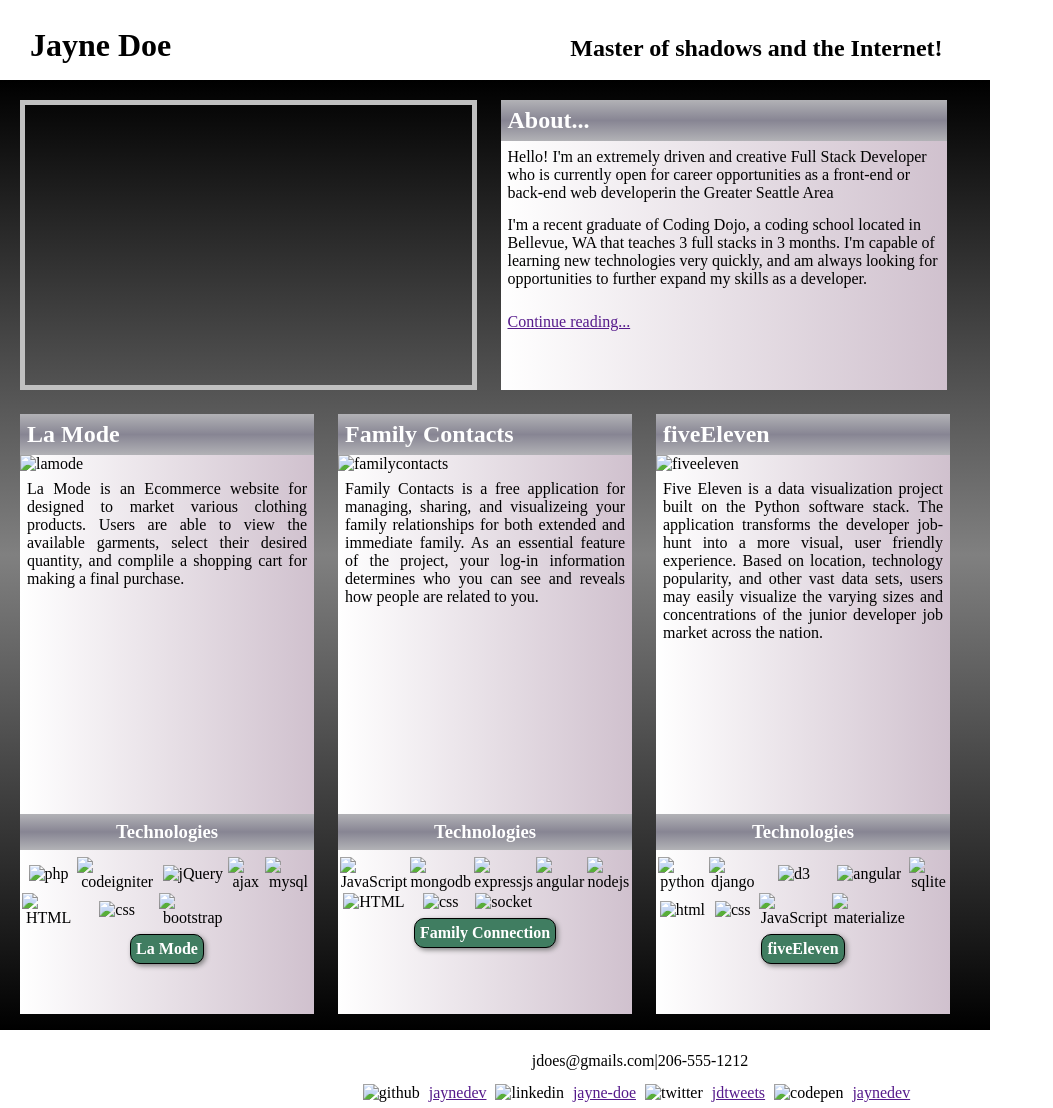
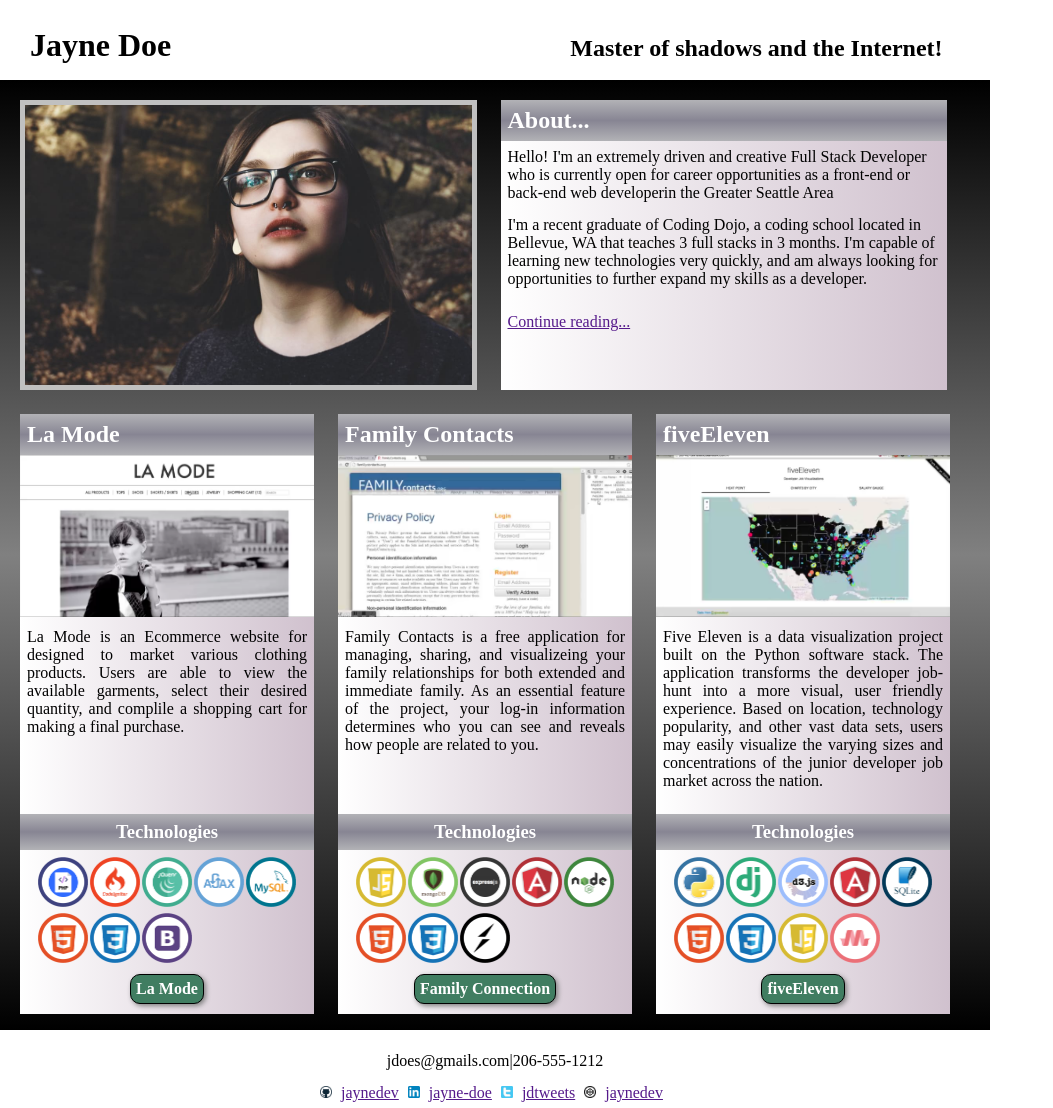
Before and after one commit to crgalloway/Profile_assignment, a plain HTML site: page index.html in a window 1280 px wide. Shown: the whole page, without its empty margins (0-1053 px from the left). Drawn offline with Linux system fonts and the light colour scheme.

Commit message:
Modified image location and accompanying source links

```diff
--- a/index.html
+++ b/index.html
@@ -25,33 +25,33 @@
 			<div id="lower">
 				<div class="project">
 					<h2>La Mode</h2>
-					<img class="projimage" src="Portfolio_images/lamode.png" alt="lamode">
+					<img class="projimage" src="lamode.png" alt="lamode">
 					<p>La Mode is an Ecommerce website for designed	to market various clothing products. Users are able to view the available garments, select their desired quantity, and complile a shopping cart for making a final purchase.</p>
 				</div>
 				<div class="project">
 					<h2>Family Contacts</h2>
-					<img class="projimage" src="Portfolio_images/familycontacts.png" alt="familycontacts">
+					<img class="projimage" src="familycontacts.png" alt="familycontacts">
 					<p>Family Contacts is a free application for managing, sharing, and visualizeing your family relationships for both extended and immediate family. As an essential feature of the project, your log-in information determines who you can see and reveals how people are related to you.</p>
 				</div>
 				<div class="project">
 					<h2>fiveEleven</h2>
-					<img class="projimage" src="Portfolio_images/fiveeleven.png" alt="fiveeleven">
+					<img class="projimage" src="fiveeleven.png" alt="fiveeleven">
 					<p>Five Eleven is a data visualization project built on the Python software stack. The application transforms the developer job-hunt into a more visual, user friendly experience. Based on location, technology popularity, and other vast data sets, users may easily visualize the varying sizes and concentrations of the junior developer job market across the nation.</p>
 				</div>
 				<div class="technologies">
 					<h3>Technologies</h3>
 					<table class="table">
 						<tr>
-							<td><img class="techicon" src="Portfolio_images/php.png" alt="php"></td>
-							<td><img class="techicon" src="Portfolio_images/codeigniter.png" alt="codeigniter"></td>
-							<td><img class="techicon" src="Portfolio_images/jQuery.png" alt="jQuery"></td>
-							<td><img class="techicon" src="Portfolio_images/ajax.png" alt="ajax"></td>
-							<td><img class="techicon" src="Portfolio_images/mysql.png" alt="mysql"></td>
+							<td><img class="techicon" src="php.png" alt="php"></td>
+							<td><img class="techicon" src="codeigniter.png" alt="codeigniter"></td>
+							<td><img class="techicon" src="jQuery.png" alt="jQuery"></td>
+							<td><img class="techicon" src="ajax.png" alt="ajax"></td>
+							<td><img class="techicon" src="mysql.png" alt="mysql"></td>
 						</tr>
 						<tr>
-							<td><img class="techicon" src="Portfolio_images/HTML.png" alt="HTML"></td>
-							<td><img class="techicon" src="Portfolio_images/CSS.png" alt="css"></td>
-							<td><img class="techicon" src="Portfolio_images/bootstrap.png" alt="bootstrap"></td>
+							<td><img class="techicon" src="HTML.png" alt="HTML"></td>
+							<td><img class="techicon" src="CSS.png" alt="css"></td>
+							<td><img class="techicon" src="bootstrap.png" alt="bootstrap"></td>
 							<td></td>
 							<td></td>
 						</tr>
@@ -62,16 +62,16 @@
 					<h3>Technologies</h3>
 					<table class="table">
 						<tr>
-							<td><img class="techicon" src="Portfolio_images/JavaScript.png" alt="JavaScript"></td>
-							<td><img class="techicon" src="Portfolio_images/mongodb.png" alt="mongodb"></td>
-							<td><img class="techicon" src="Portfolio_images/expressjs.png" alt="expressjs"></td>
-							<td><img class="techicon" src="Portfolio_images/angular.png" alt="angular"></td>
-							<td><img class="techicon" src="Portfolio_images/nodejs.png" alt="nodejs"></td>
+							<td><img class="techicon" src="JavaScript.png" alt="JavaScript"></td>
+							<td><img class="techicon" src="mongodb.png" alt="mongodb"></td>
+							<td><img class="techicon" src="expressjs.png" alt="expressjs"></td>
+							<td><img class="techicon" src="angular.png" alt="angular"></td>
+							<td><img class="techicon" src="nodejs.png" alt="nodejs"></td>
 						</tr>
 						<tr>
-							<td><img class="techicon" src="Portfolio_images/HTML.png" alt="HTML"></td>
-							<td><img class="techicon" src="Portfolio_images/CSS.png" alt="css"></td>
-							<td><img class="techicon" src="Portfolio_images/socket.png" alt="socket"></td>
+							<td><img class="techicon" src="HTML.png" alt="HTML"></td>
+							<td><img class="techicon" src="CSS.png" alt="css"></td>
+							<td><img class="techicon" src="socket.png" alt="socket"></td>
 							<td></td>
 							<td></td>
 						</tr>
@@ -82,17 +82,17 @@
 					<h3>Technologies</h3>
 					<table class="table">
 						<tr>
-							<td><img class="techicon" src="Portfolio_images/python.png" alt="python"></td>
-							<td><img class="techicon" src="Portfolio_images/django.png" alt="django"></td>
-							<td><img class="techicon" src="Portfolio_images/d3.png" alt="d3"></td>
-							<td><img class="techicon" src="Portfolio_images/angular.png" alt="angular"></td>
-							<td><img class="techicon" src="Portfolio_images/sqlite.png" alt="sqlite"></td>
+							<td><img class="techicon" src="python.png" alt="python"></td>
+							<td><img class="techicon" src="django.png" alt="django"></td>
+							<td><img class="techicon" src="d3.png" alt="d3"></td>
+							<td><img class="techicon" src="angular.png" alt="angular"></td>
+							<td><img class="techicon" src="sqlite.png" alt="sqlite"></td>
 						</tr>
 						<tr>
-							<td><img class="techicon" src="Portfolio_images/HTML.png" alt="html"></td>
-							<td><img class="techicon" src="Portfolio_images/CSS.png" alt="css"></td>
-							<td><img class="techicon" src="Portfolio_images/JavaScript.png" alt="JavaScript"></td>
-							<td><img class="techicon" src="Portfolio_images/materialize.png" alt="materialize"></td>
+							<td><img class="techicon" src="HTML.png" alt="html"></td>
+							<td><img class="techicon" src="CSS.png" alt="css"></td>
+							<td><img class="techicon" src="JavaScript.png" alt="JavaScript"></td>
+							<td><img class="techicon" src="materialize.png" alt="materialize"></td>
 							<td></td>
 						</tr>
 					</table>
@@ -104,13 +104,13 @@
 			<p>jdoes@gmails.com|206-555-1212</p>
 			<table class="table">
 				<tr>
-					<td><img class="contact" src="Portfolio_images/github.png" alt="github"></td>
+					<td><img class="contact" src="github.png" alt="github"></td>
 					<td><a href="">jaynedev</a></td>
-					<td><img class="contact" src="Portfolio_images/linkedin.png" alt="linkedin"></td>
+					<td><img class="contact" src="linkedin.png" alt="linkedin"></td>
 					<td><a href="">jayne-doe</a></td>
-					<td><img class="contact" src="Portfolio_images/twitter.png" alt="twitter"></td>
+					<td><img class="contact" src="twitter.png" alt="twitter"></td>
 					<td><a href="">jdtweets</a></td>
-					<td><img class="contact" src="Portfolio_images/codepen.png" alt="codepen"></td>
+					<td><img class="contact" src="codepen.png" alt="codepen"></td>
 					<td><a href="">jaynedev</a></td>
 				</tr>
 			</table>
--- a/style.css
+++ b/style.css
@@ -32,7 +32,7 @@ h1{
 }
 #photo{
 	height: 280px;
-	background-image: url(Portfolio_images/photo_of_me.jpg);
+	background-image: url(photo_of_me.jpg);
 	background-repeat: no-repeat;
 	background-size: 100%;
 	width: 47%;
@@ -107,6 +107,7 @@ h1{
 	padding: 5px;
 	margin: 5px;
 	height: 40px;
+	width: 970px;
 	text-align: center;
 	background-color: white;
 }
```
